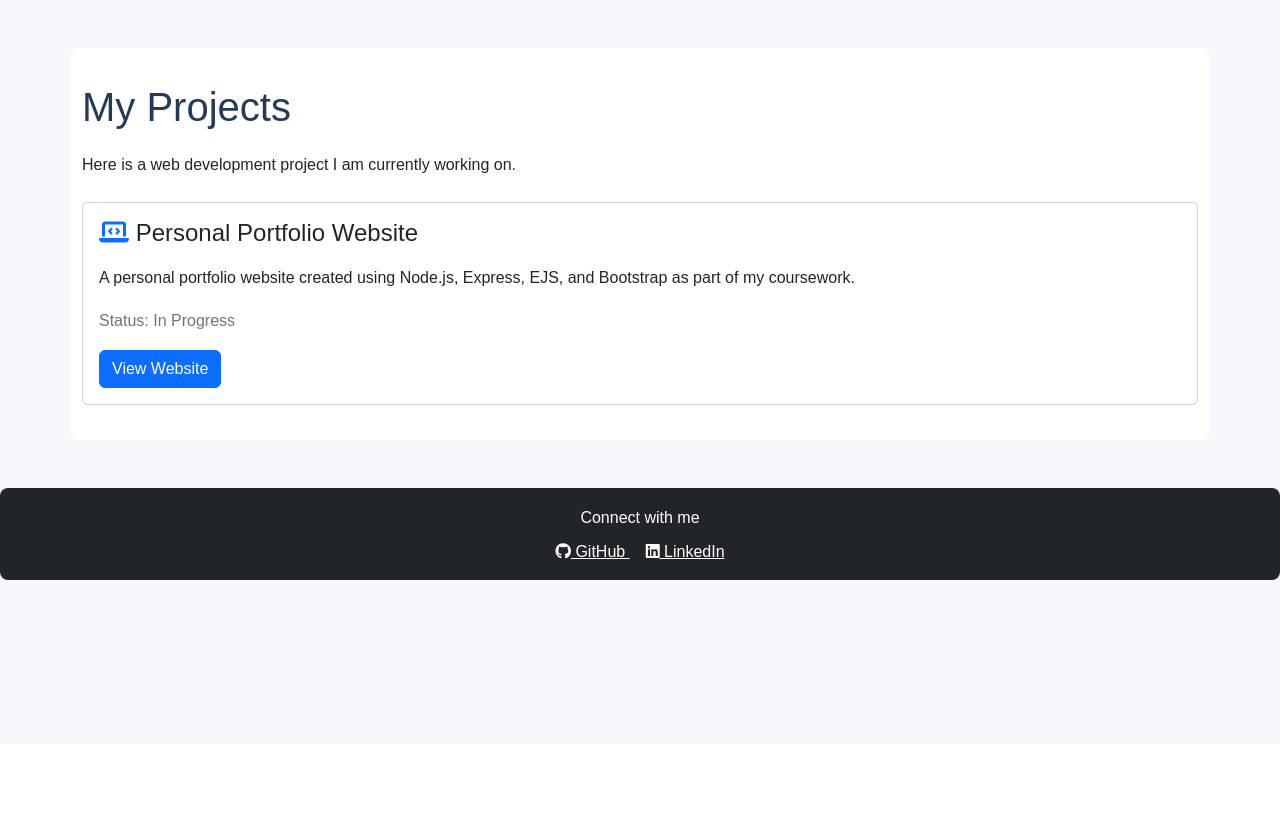
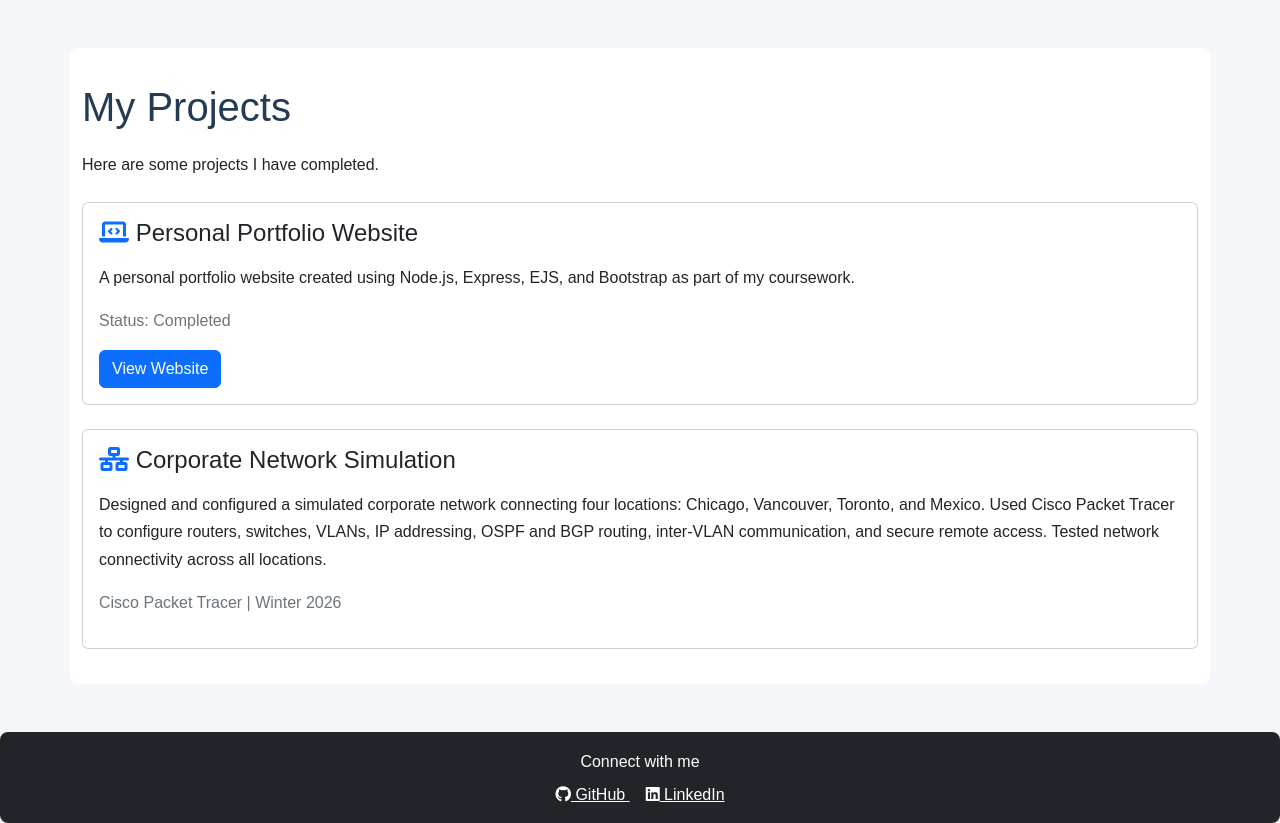
Before and after one commit to iqranoor2-dev/assignment2-portfolio, a Node server app: page /projects in a window 1280 px wide. Shown: the part 56-879 px from the top of the page. Before the commit the page ends 636 px from the top, so only its background shows below. Run offline with Node 20, Linux system fonts and the light colour scheme.

Commit message:
Add corporate network project to portfolio

```diff
--- a/views/projects.ejs
+++ b/views/projects.ejs
@@ -4,7 +4,7 @@
 
 <main class="container mt-5">
     <h1>My Projects</h1>
-    <p>Here is a web development project I am currently working on.</p>
+    <p>Here are some projects I have completed.</p>
 
     <div class="card mt-4">
         <div class="card-body">
@@ -19,7 +19,7 @@
             </p>
 
             <p class="text-secondary">
-                Status: In Progress
+                Status: Completed
             </p>
 
             <a href="/" class="btn btn-primary">
@@ -27,6 +27,28 @@
             </a>
         </div>
     </div>
+
+    <div class="card mt-4">
+        <div class="card-body">
+            <h4 class="card-title">
+                <i class="fas fa-network-wired text-primary"></i>
+                Corporate Network Simulation
+            </h4>
+
+            <p class="card-text mt-3">
+                Designed and configured a simulated corporate network
+                connecting four locations: Chicago, Vancouver, Toronto,
+                and Mexico. Used Cisco Packet Tracer to configure
+                routers, switches, VLANs, IP addressing, OSPF and BGP
+                routing, inter-VLAN communication, and secure remote
+                access. Tested network connectivity across all locations.
+            </p>
+
+            <p class="text-secondary">
+                Cisco Packet Tracer | Winter 2026
+            </p>
+        </div>
+    </div>
 </main>
 
 <%- include('partials/footer') %>
```
